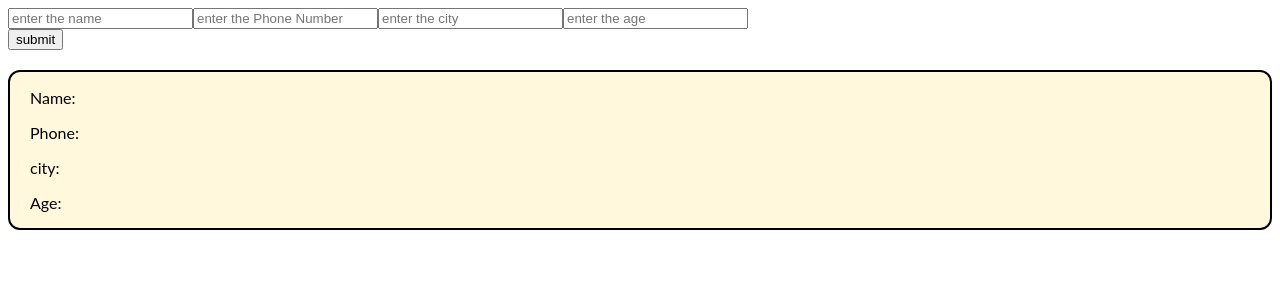
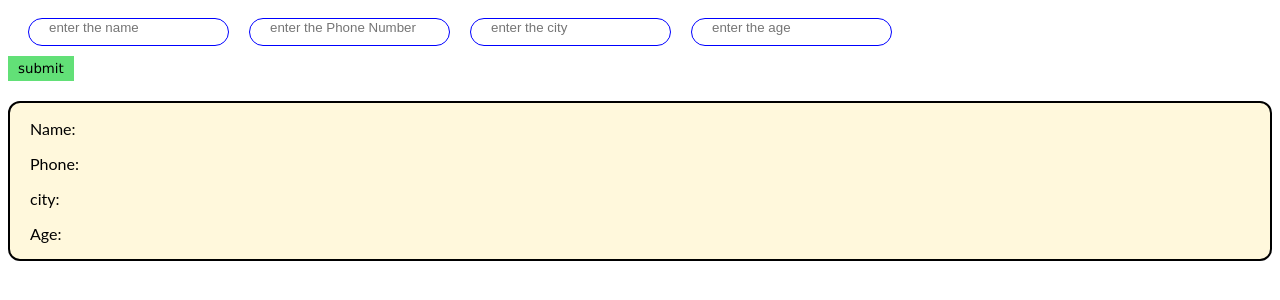
Before and after one commit to myselfarun1998/rect-form-vadidation-and-submit-2.0, a React (Create React App) app: page / in a window 1280 px wide. Shown: the top 300 px of the page. Built offline with nearby package versions, Linux system fonts and the light colour scheme.

Commit message:
1 file modified

```diff
--- a/src/style.css
+++ b/src/style.css
@@ -10,3 +10,28 @@ p {
   background-color: cornsilk;
   border-radius: 12px;
 }
+input {
+  margin-left: 20px;
+  margin-top: 10px;
+  display: inline;
+  border-color: green;
+  border: 1px solid blue;
+  border-radius: 20px;
+  padding-left: 20px;
+  padding-bottom: 10px;
+}
+input-text {
+  padding-right: 120px;
+  background-color: beige;
+}
+button {
+  margin-top: 10px;
+  background-color: rgba(17, 209, 49, 0.658);
+  font-family: Verdana, Geneva, Tahoma, sans-serif;
+  padding: 5px 10px;
+  color: black;
+  border: none;
+}
+.txt {
+  margin-left: 35px;
+}
```
